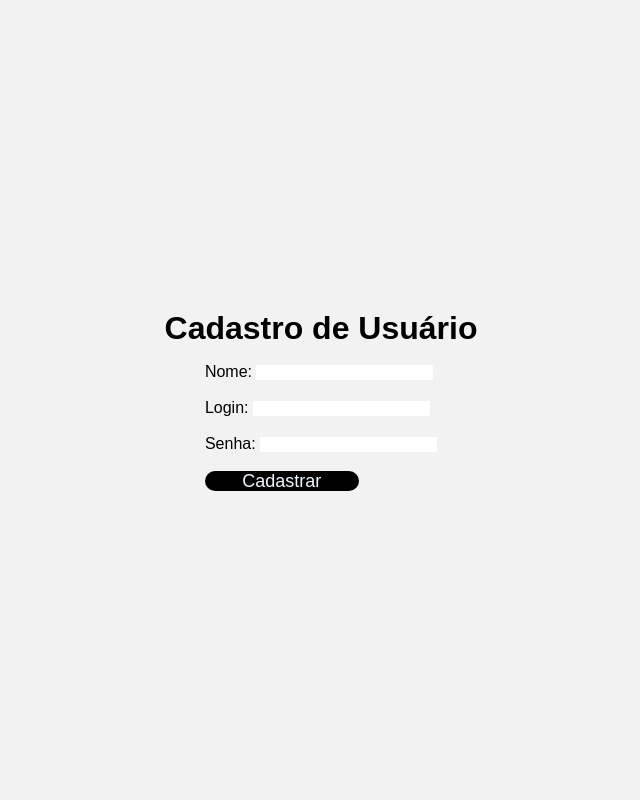
After one commit to maicosc/WEBTI, a PHP site: page /cadastro_usuario.php in a window 1280 px wide. The commit adds this page. Shown: the whole page, without its empty margins (319-959 px from the left). Run offline with PHP 8.4, Linux system fonts and the light colour scheme.

Commit message:
Salvando modelo do trabalho

```diff
--- a/autenticacao.php
+++ b/autenticacao.php
@@ -9,7 +9,7 @@
     if($username == 'admin' && $senha = '@vitoriadeBelpheg0r'){
         $_SESSION['username'] = username;
         echo "<h1> Login bem-sucedido</h1>";
-        echo "<p> Bem-vindo, $username! </p>"
+        echo "<p> Bem-vindo, $username! </p>";
     }else{
         $_SESSION['username'] = NULL;
         header('Location: autenticacao_formulario.php?error=fcredenciais_invalidas');
--- /dev/null
+++ b/cadastro_usuario.php
@@ -0,0 +1,24 @@
+<!DOCTYPE html>
+<html lang="en">
+<head>
+    <meta charset="UTF-8">
+    <meta name="viewport" content="width=device-width, initial-scale=1.0">
+    <link rel="stylesheet" href="style_crud.css">
+    <title>Document</title>
+</head>
+<body>
+    <h1>Cadastro de Usuário</h1>
+    <div class="container">
+        <form action="processa_cadastro.php" method="POST">
+        <label for="nome">Nome:</label>
+        <input type="text" id="nome" name="nome" required><br><br>
+        <label for="login">Login:</label>
+        <input type="text" id="login" name="login" required><br><br>
+        <label for="senha">Senha:</label>
+        <input type="password" id="senha" name="senha" required><br><br>
+        <input type="submit" value="Cadastrar">
+    </form>
+    </div>
+
+</body>
+</html>
--- a/pagina1.html
+++ b/pagina1.html
@@ -33,4 +33,5 @@
        </ul>
     </body>
 
+
 </html>
--- /dev/null
+++ b/style_crud.css
@@ -0,0 +1,44 @@
+* {
+    border: 0px;
+    padding: 0px;
+    margin: 0px;
+    box-sizing: border-box;
+
+}
+
+body {
+    font-family: Arial, Helvetica, sans-serif;
+    background-color: #f2f2f2;
+    height: 100vh;
+    display: flex;
+    flex-direction: column;
+    align-items: center;
+    justify-content: center;
+    gap: 1rem;
+}
+
+header {
+    display: flex;
+    flex-direction: column;
+    align-items: center;
+    justify-content: center;
+    height: 20vh;
+    width: 100%;
+}
+
+.container {
+    display: flex;
+    flex-direction: column;
+    align-items: center;
+    justify-content: center;
+}
+
+input[value="Cadastrar"] {
+    background-color: black;
+    color: aliceblue;
+    width: 12vw;
+    border-radius: 1rem;
+    height: 2.5vh;
+    font-size: 18px;
+    ;
+}
```
Also changed, not shown: conexao.php (+57 -18 lines), lista_usuarios.php (added, +13 -0 lines), processa_cadastro.php (added, +13 -0 lines).
